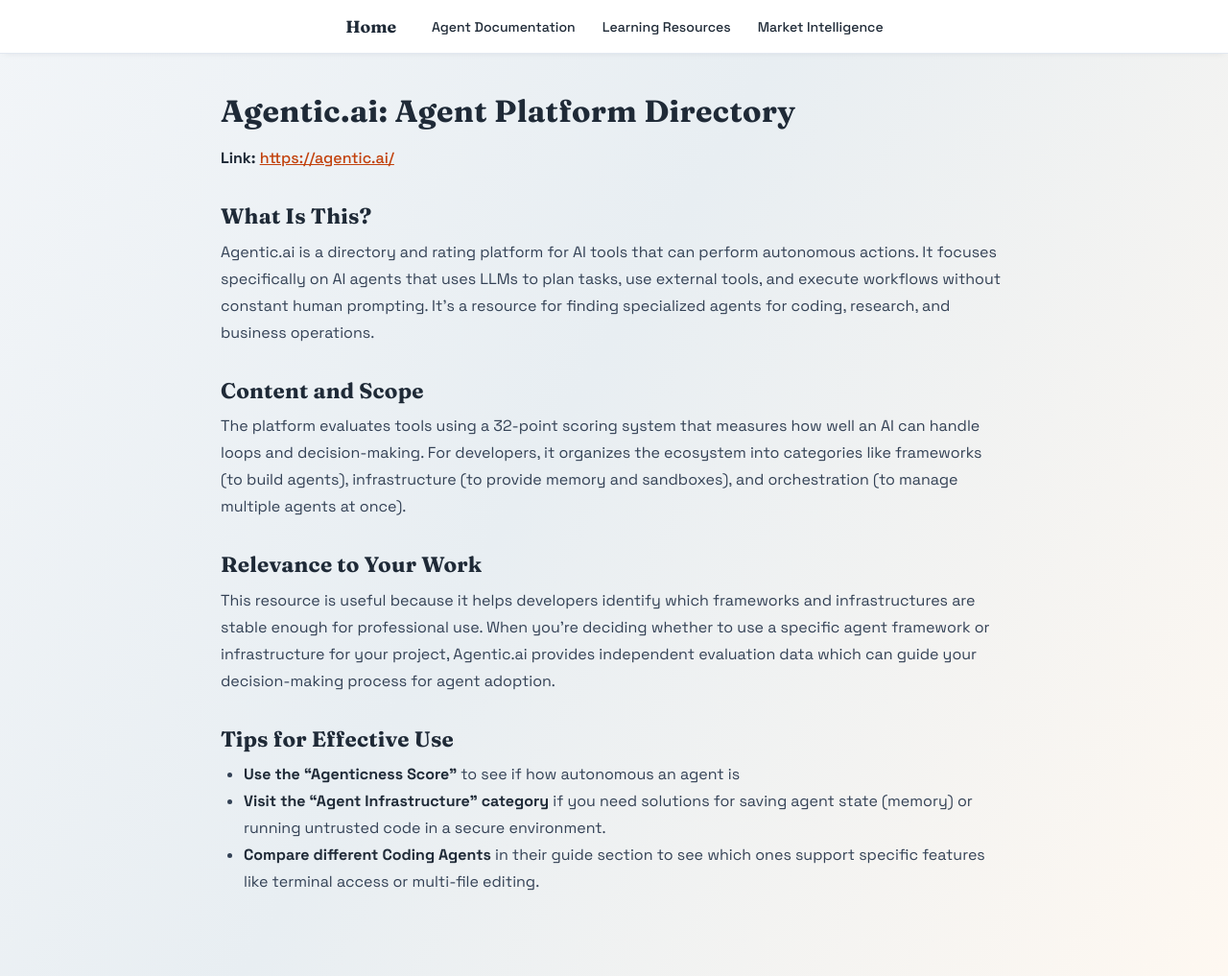
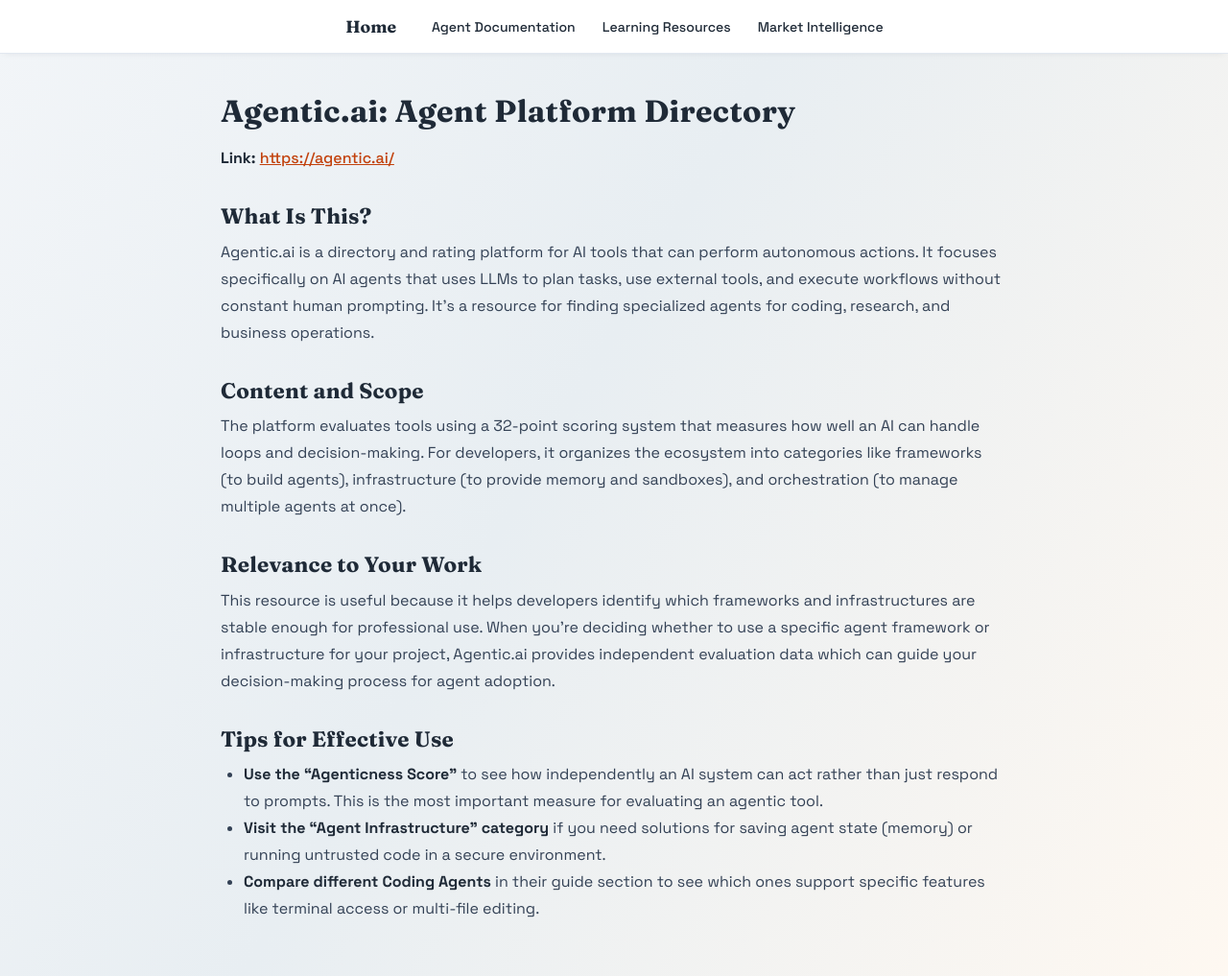
Before and after one commit to neilchattopadhyay123/IRG, a Jekyll site: the page built from market-intelligence/agentic-ai.md, in a window 1280 px wide and 1017 px high. Shown: the whole window at 96% size. Built offline with Jekyll 4.4.1, drawn with Linux system fonts in a browser that asks for light colours.

Commit message:
updated tips for agentic.ai guide to better describe the agenticness score

```diff
--- a/market-intelligence/agentic-ai.md
+++ b/market-intelligence/agentic-ai.md
@@ -21,6 +21,6 @@
 
 ## Tips for Effective Use
 
-- **Use the "Agenticness Score"** to see if how autonomous an agent is
+- **Use the "Agenticness Score"** to see how independently an AI system can act rather than just respond to prompts. This is the most important measure for evaluating an agentic tool.
 - **Visit the "Agent Infrastructure" category** if you need solutions for saving agent state (memory) or running untrusted code in a secure environment.
 - **Compare different Coding Agents** in their guide section to see which ones support specific features like terminal access or multi-file editing.
```
